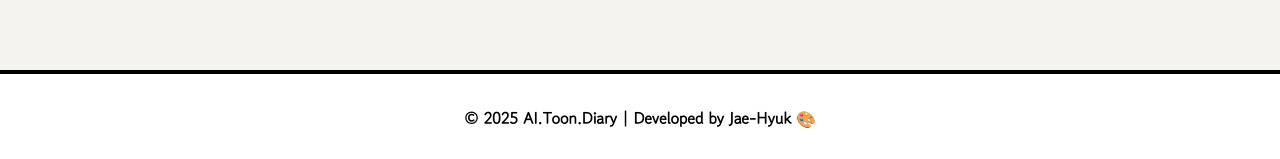
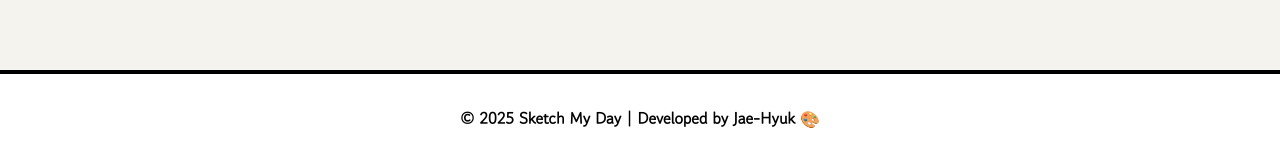
Before and after one commit to Jake6654/my-diary-app, a Next.js app in the folder frontend/: page / in a window 1280 px wide. Shown: the part 1054-1213 px from the top of the page. Built offline with nearby package versions, Linux system fonts and the light colour scheme; no server answers.

Commit message:
Fix the footer

```diff
--- a/frontend/app/page.tsx
+++ b/frontend/app/page.tsx
@@ -203,7 +203,7 @@ export default function Home() {
 
         {/* 4. Footer */}
         <footer className="py-8 text-center font-bold border-t-4 border-black bg-white">
-          © 2025 AI.Toon.Diary | Developed by Jae-Hyuk 🎨
+          © 2025 Sketch My Day | Developed by Jae-Hyuk 🎨
         </footer>
       </div>
     </div>
```
